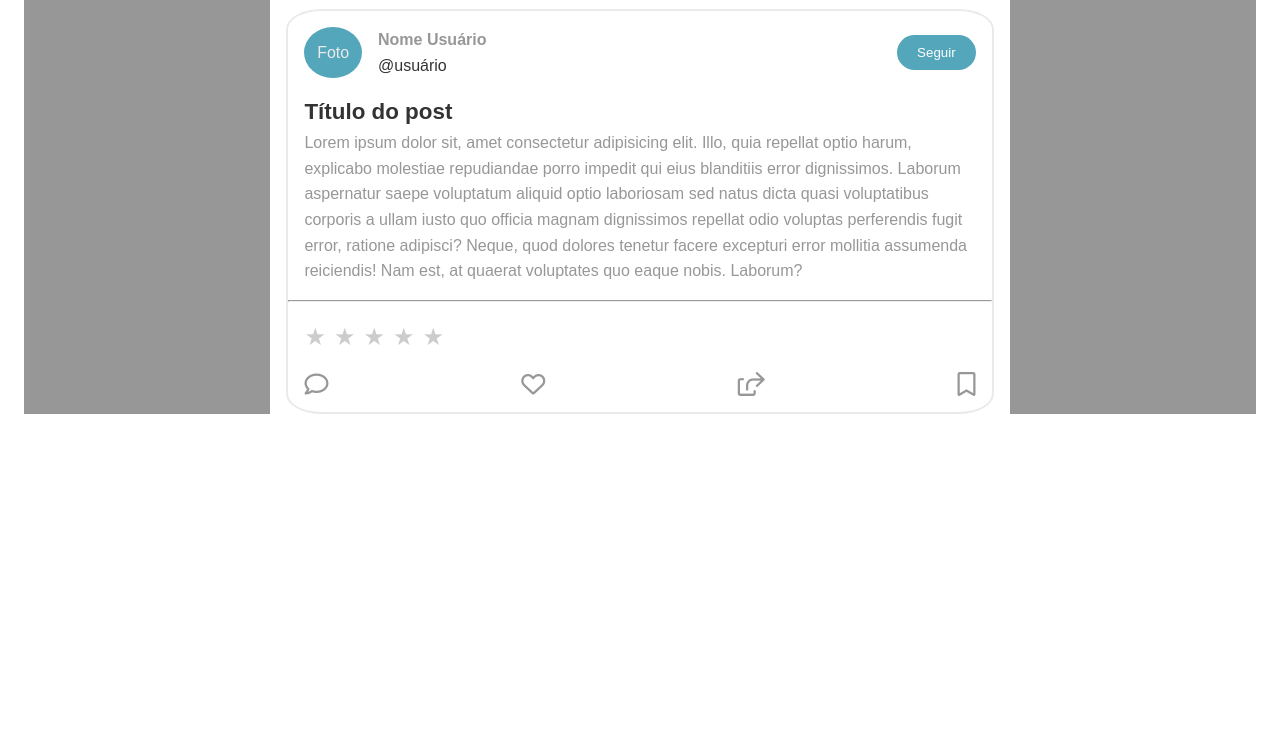
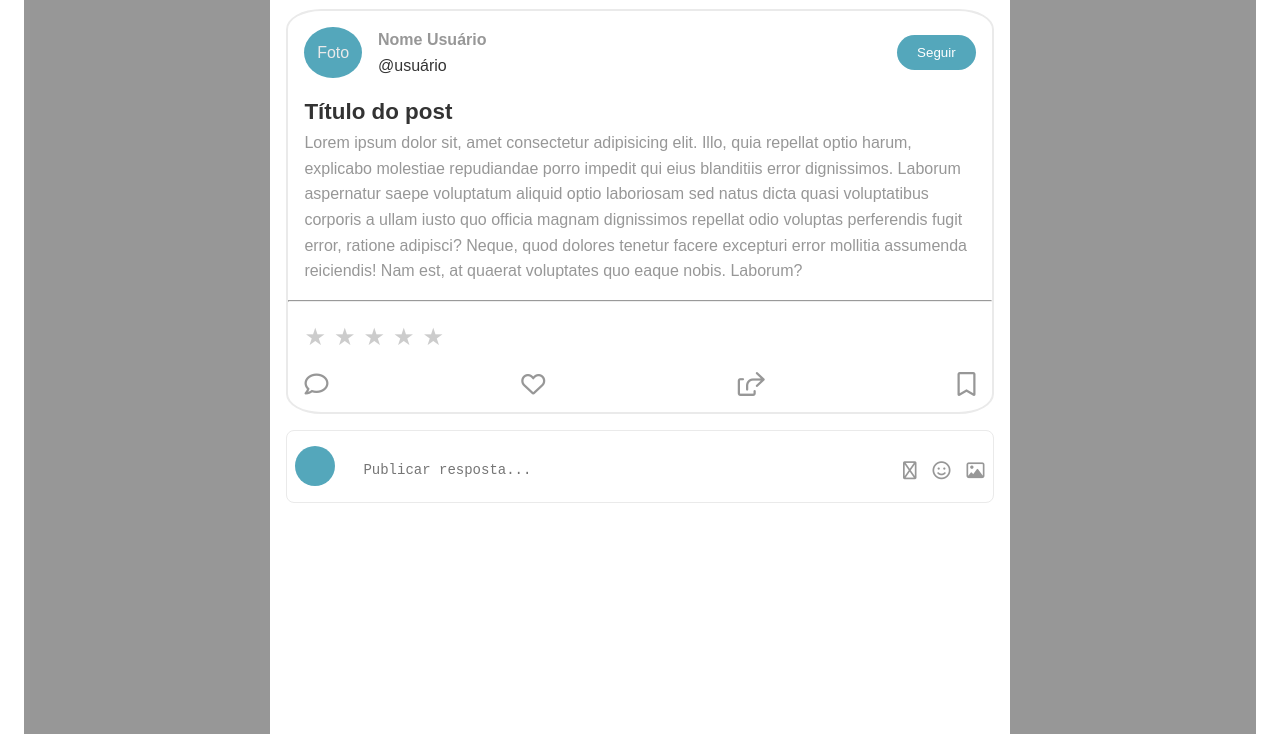
Before and after one commit to aecio-neto/bookfans-fork, a plain HTML site: page codigo-fonte/src/paginaVerTexto/index.html in a window 1280 px wide. Shown: the part 66-800 px from the top of the page. Drawn offline with Linux system fonts and the light colour scheme.

Commit message:
create comment section area

```diff
--- a/codigo-fonte/src/paginaVerTexto/index.html
+++ b/codigo-fonte/src/paginaVerTexto/index.html
@@ -65,9 +65,21 @@
             <i class="far fa-bookmark" title="Salvar"></i>
           </div>
         </div>
+
+        <div class="comment-section">
+          <div class="img user-photo" alt="User Photo"></div>
+          <div class="comment-input-area">
+              <textarea placeholder="Publicar resposta..."></textarea>
+              <div class="comment-icons">
+                <i class="far fa-paperclip" title="Anexar"></i>
+                <i class="far fa-smile" title="Reagir"></i>
+                <i class="far fa-image" title="Adicionar Imagem"></i>
+              </div>
+          </div>
+        </div>
       </main>
 
-      <aside class="sidebar right-sidebar">Conteúdo da Sidebar Direita</aside>
+      <aside class="sidebar">Conteúdo da Sidebar Direita</aside>
     </div>
   </body>
   <script src="../assets/js/main.js"></script>
--- a/codigo-fonte/src/paginaVerTexto/styles.css
+++ b/codigo-fonte/src/paginaVerTexto/styles.css
@@ -38,11 +38,11 @@ body {
   color: #fff;
   padding: 16px;
   width: 20%;
+  height: 100vh;
 }
 
 .content-area {
   background-color: #fff;
-  /* padding: 8px; */
   flex: 1;
 }
 
@@ -85,7 +85,7 @@ body {
   margin-bottom: 1rem;
 }
 
-.post-header .img {
+.post-header .img, .comment-section .img {
   margin-right: 1rem;
   background-color: var(--primary-color);
   border-radius: 50%;
@@ -122,6 +122,58 @@ body {
 
 .post-icons i:hover {
   color: var(--primary-color);
+}
+
+.comment-section {
+  display: flex;
+  align-items: center;
+  gap: 12px;
+  padding: 8px;
+  border: 1px solid var(--light-gray);
+  background-color: #FFF;
+  border-radius: 8px;
+  margin-top: 1rem;
+  margin-bottom: 2rem;
+
+}
+
+.user-photo {
+  width: 40px;
+  height: 40px;
+  border-radius: 50%;
+}
+
+.comment-input-area {
+  flex: 1;
+  display: flex;
+  align-items: center;
+}
+
+.comment-input-area textarea {
+  width: 100%;
+  margin-top: 1.4rem;
+  font-size: 14px;
+  border: none;
+  outline: none;
+  resize: none;
+}
+
+.comment-icons {
+  position: relative;
+  display: flex;
+  gap: 16px;
+  margin-top: 8px;
+  color: var(--dark-gray)
+}
+
+.comment-icons i {
+  font-size: 18px;
+  cursor: pointer;
+  transition: color 0.3s;
+}
+
+.comment-icons i:hover {
+  color: var(--primary-color); /* Highlight color on hover */
 }
 
 /* Layout Responsivo */
@@ -164,6 +216,10 @@ body {
   .content-header {
     display: none;
   }
+
+  .comment-section .img {
+    display: none;
+  }
 }
 
 @media (max-width: 375px) {
```
